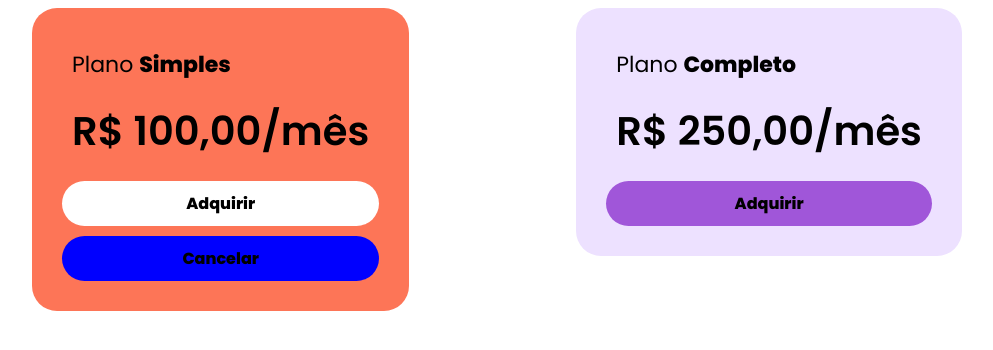
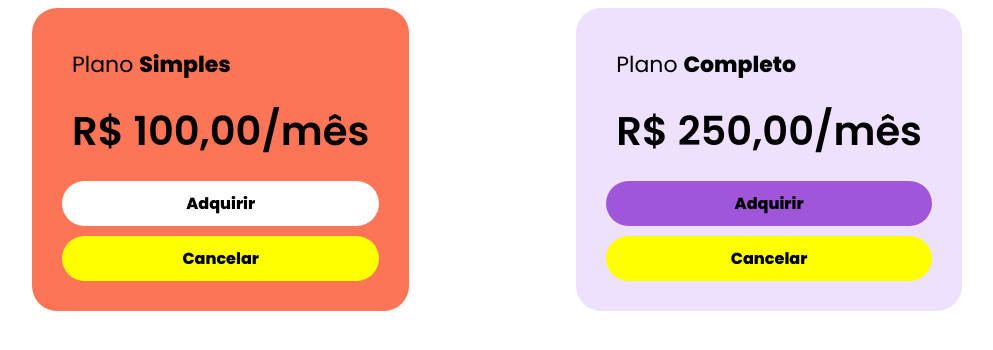
Before and after one commit to aronseixas/projeto1-angular, an Angular app: page / in a window 1280 px wide. Shown: the top 350 px of the page, without its empty margins (143-1136 px from the left). Built offline with nearby package versions, Linux system fonts and the light colour scheme.

Commit message:
Criação dos cards Pt-7

```diff
--- a/src/app/card-button-cancel/card-button-cancel.component.scss
+++ b/src/app/card-button-cancel/card-button-cancel.component.scss
@@ -3,7 +3,7 @@
        text-align: center;
        margin-top: 10px;
        border-radius: 25px;
-       background-color: blue;
+       background-color: green;
        cursor: pointer;
        font-weight: bold;
        padding: 10px;
--- a/src/app/card-roxo/card-roxo.component.html
+++ b/src/app/card-roxo/card-roxo.component.html
@@ -2,4 +2,5 @@
     <div class="card-roxo__plan   card-roxo__item">Plano <b>Completo</b></div>
     <div class="card-roxo__price  card-roxo__item">R$ 250,00/mês</div>
     <app-card-roxo-button></app-card-roxo-button>
+    <app-card-button-cancel></app-card-button-cancel>
 </div>
--- a/src/app/card/card.component.scss
+++ b/src/app/card/card.component.scss
@@ -19,5 +19,4 @@
         font-weight: 600;
         font-size: 40px;
     }
-
 }
--- a/src/styles.scss
+++ b/src/styles.scss
@@ -1 +1 @@
-/* You can add global styles to this file, and also import other style files */
+@import "./styles/global-overrides.scss"
--- /dev/null
+++ b/src/styles/global-overrides.scss
@@ -0,0 +1,3 @@
+.card-cancel-button {
+    background-color: yellow !important;
+}
```
